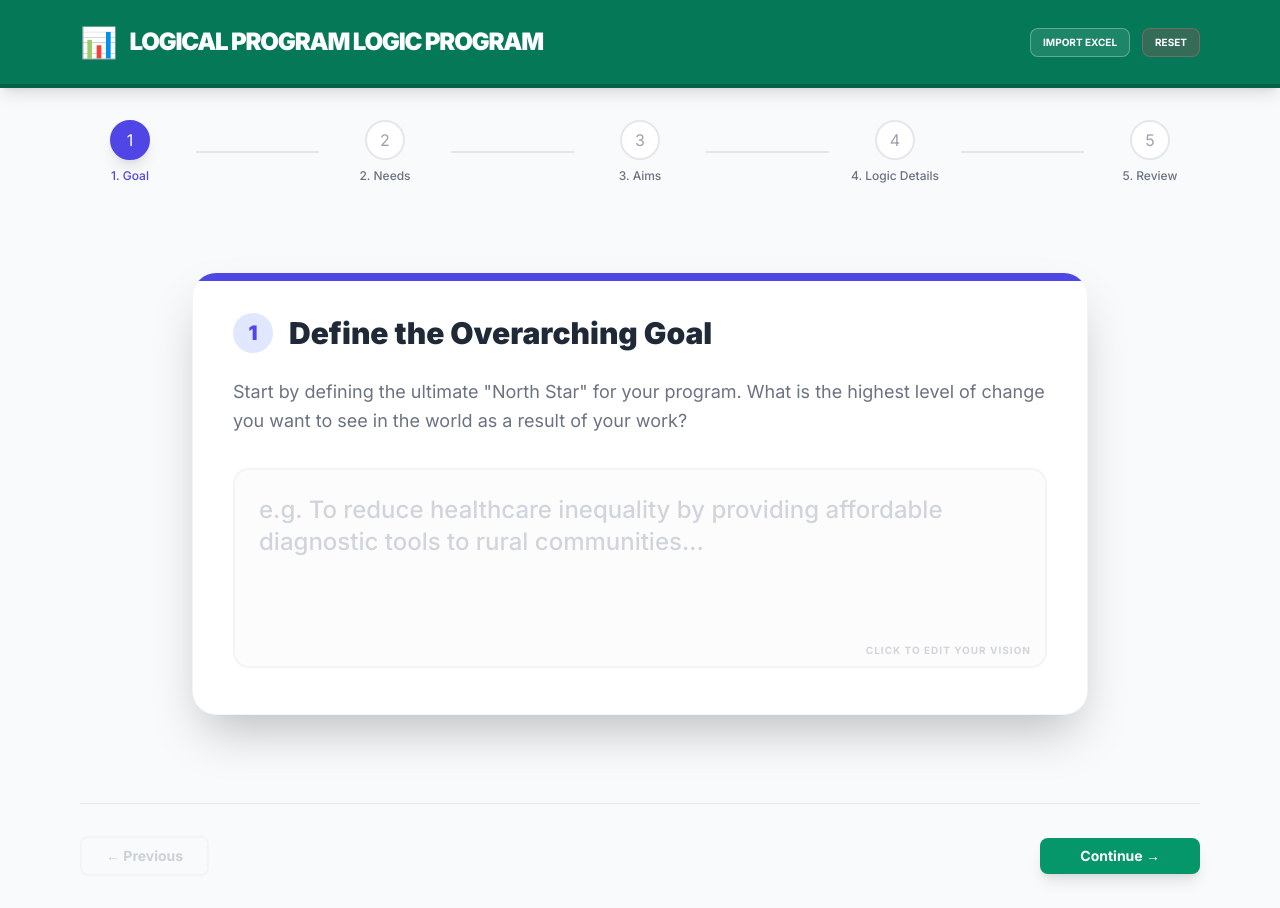
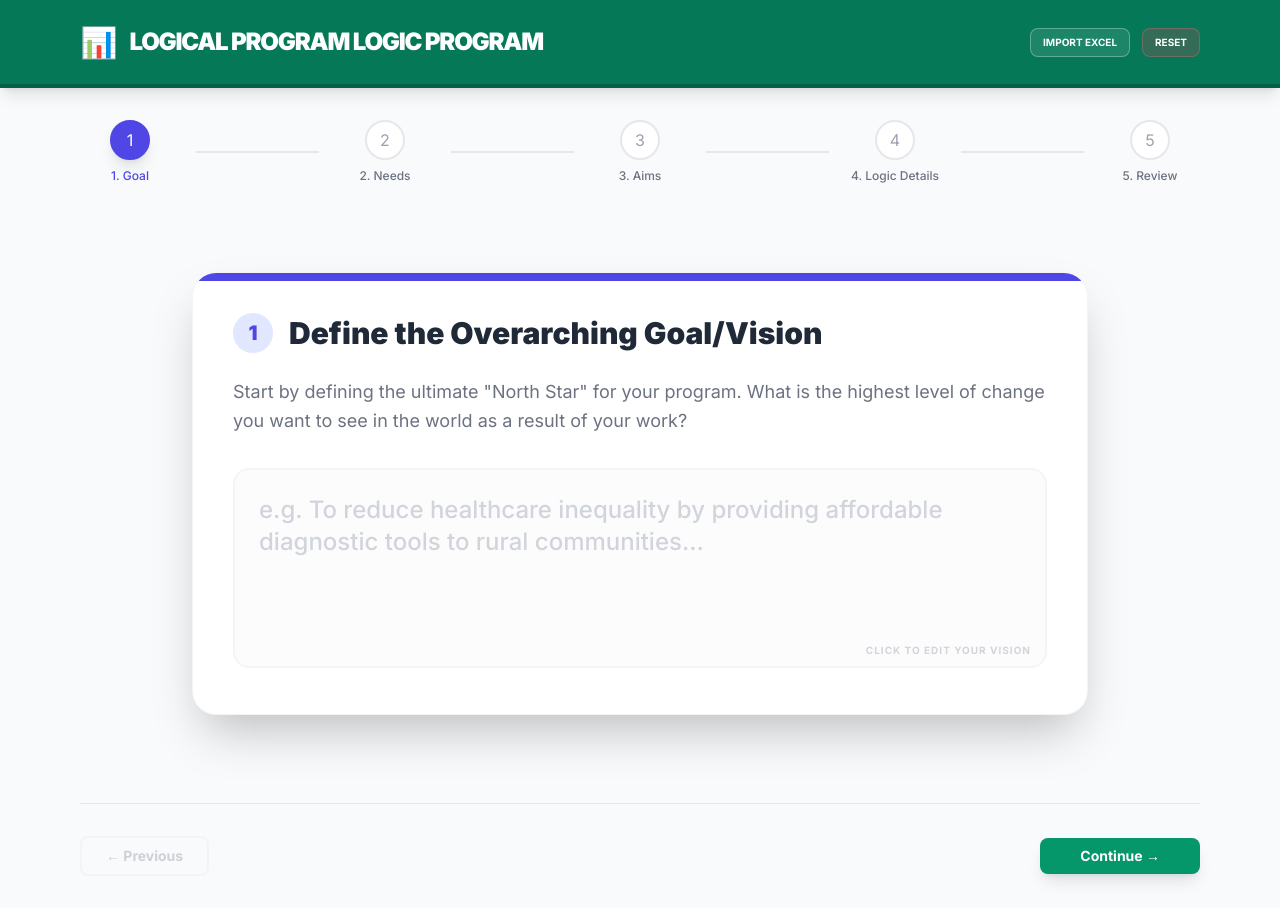
Before and after one commit to tmccorquodale/Logical-Program-Logic-Program, a React (Vite) app: page / in a window 1280 px wide. Built offline with nearby package versions, Linux system fonts and the light colour scheme.

Commit message:
Update goal description to include 'Vision'

```diff
--- a/components/GoalStep.tsx
+++ b/components/GoalStep.tsx
@@ -1,4 +1,3 @@
-
 import React, { useRef, useEffect } from 'react';
 
 interface GoalStepProps {
@@ -22,7 +21,7 @@ export const GoalStep: React.FC<GoalStepProps> = ({ goal, setGoal }) => {
         <div className="absolute top-0 left-0 w-full h-2 bg-indigo-600" />
         <h2 className="text-3xl font-black text-gray-800 mb-6 flex items-center gap-4">
           <span className="bg-indigo-100 text-indigo-600 w-10 h-10 rounded-full flex items-center justify-center text-xl">1</span>
-          Define the Overarching Goal
+          Define the Overarching Goal/Vision
         </h2>
         <p className="text-gray-500 mb-8 text-lg leading-relaxed">
           Start by defining the ultimate "North Star" for your program. What is the highest level of change you want to see in the world as a result of your work?
```
